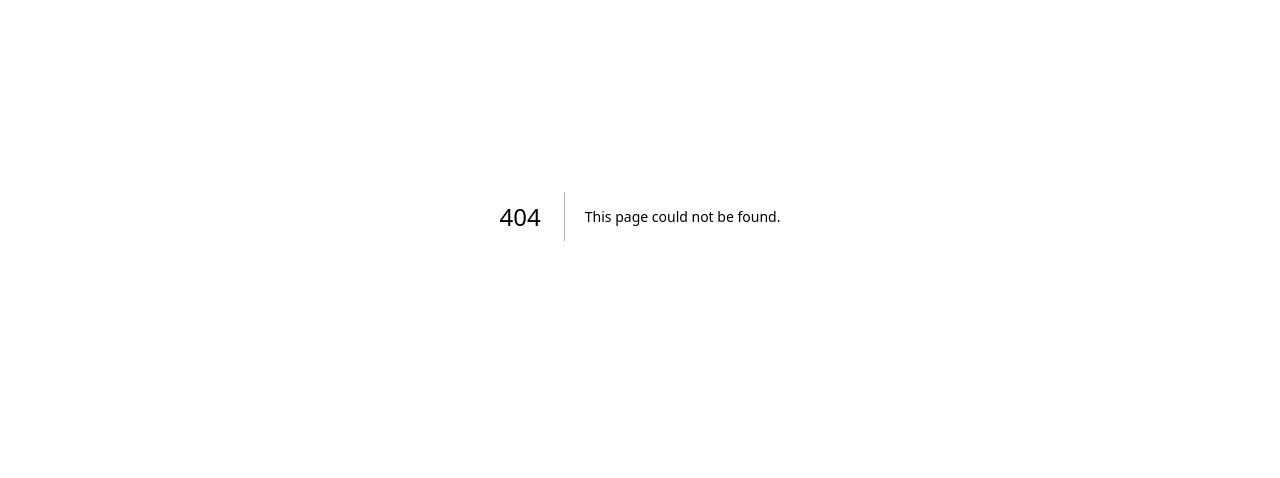
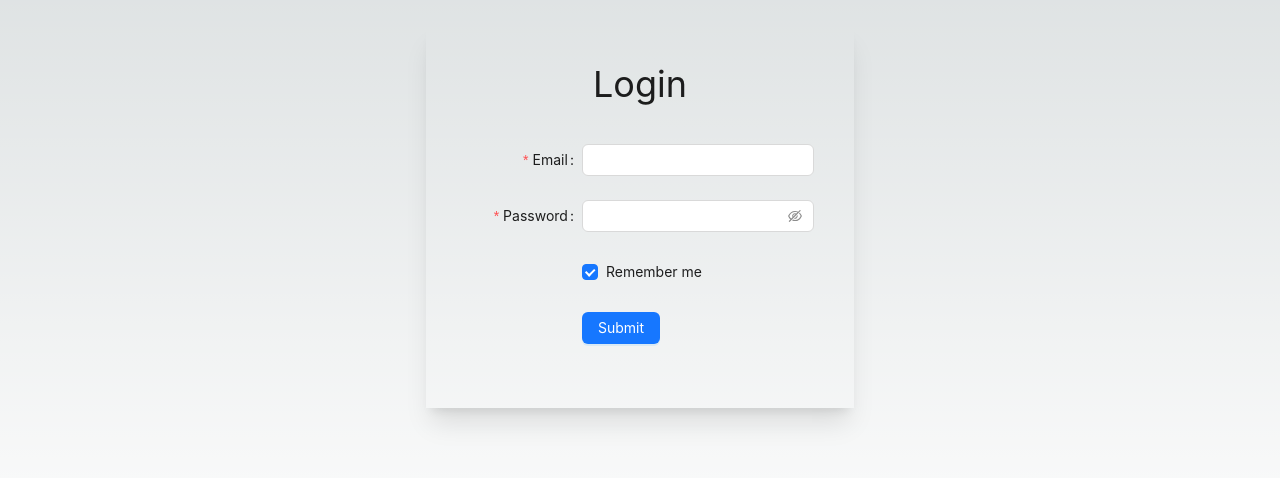
Before and after one commit to AnanthuTD/SeatMe-PWA, a Next.js app: page /Staff in a window 1280 px wide. Before the commit this address had no page. Shown: the part 184-662 px from the top of the page. Built offline with nearby package versions, Linux system fonts and the light colour scheme.

Commit message:
LOgin Page of staff

```diff
--- a/package.json
+++ b/package.json
@@ -11,7 +11,6 @@
     "lint-staged": "lint-staged"
   },
   "dependencies": {
-    "tailwind-scrollbar": "^3.0.5",
     "@ant-design/cssinjs": "^1.17.0",
     "antd": "^5.9.0",
     "autoprefixer": "10.4.15",
@@ -22,6 +21,7 @@
     "react": "18.2.0",
     "react-dom": "18.2.0",
     "react-infinite-scroll-component": "^6.1.0",
+    "tailwind-scrollbar": "^3.0.5",
     "tailwindcss": "3.3.3"
   },
   "devDependencies": {
--- /dev/null
+++ b/src/app/Components/Login.jsx
@@ -0,0 +1,89 @@
+'use client'
+
+
+import React from 'react';
+import { Button, Checkbox, Form, Input } from 'antd';
+
+
+const onFinish = (values) => {
+  console.log('Success:', values);
+};
+const onFinishFailed = (errorInfo) => {
+  console.log('Failed:', errorInfo);
+};
+
+
+const Login = () => (
+  <div className='border-3 border-black p-10 shadow-xl'  >
+    <Form
+    name="basic"
+    labelCol={{
+      span: 8,
+    }}
+    wrapperCol={{
+      span: 16,
+    }}
+    style={{
+      maxWidth: 600,
+    }}
+    initialValues={{
+      remember: true,
+    }}
+    onFinish={onFinish()}
+    onFinishFailed={onFinishFailed()}
+    autoComplete="off"
+  >
+    <h1 className='text-4xl text-center mb-10 ' >Login</h1>
+    <Form.Item
+      label="Email"
+      name="staffmail"
+      rules={[
+        {
+          required: true,
+          message: 'Please input your Mail!',
+          type:'email',
+        },
+      ]}
+    >
+      <Input />
+    </Form.Item>
+
+    <Form.Item
+      label="Password"
+      name="password"
+      rules={[
+        {
+          required: true,
+          message: 'Please input your password!',
+        },
+      ]}
+    >
+      <Input.Password />
+    </Form.Item>
+
+    <Form.Item
+      name="remember"
+      valuePropName="checked"
+      wrapperCol={{
+        offset: 8,
+        span: 16,
+      }}
+    >
+      <Checkbox>Remember me</Checkbox>
+    </Form.Item>
+
+    <Form.Item
+      wrapperCol={{
+        offset: 8,
+        span: 16,
+      }}
+    >
+      <Button type="primary" htmlType="submit">
+        Submit
+      </Button>
+    </Form.Item>
+  </Form>
+  </div>
+);
+
+export default Login;
--- /dev/null
+++ b/src/app/Staff/page.jsx
@@ -0,0 +1,12 @@
+import React from 'react'
+import Login from '../Components/Login'
+
+function page() {
+  return (
+    <div className='grid h-screen place-items-center  '  >
+        <Login/>
+    </div>
+  )
+}
+
+export default page
```
Also changed, not shown: 1 other file (tests, documents, lock files or other folders).
